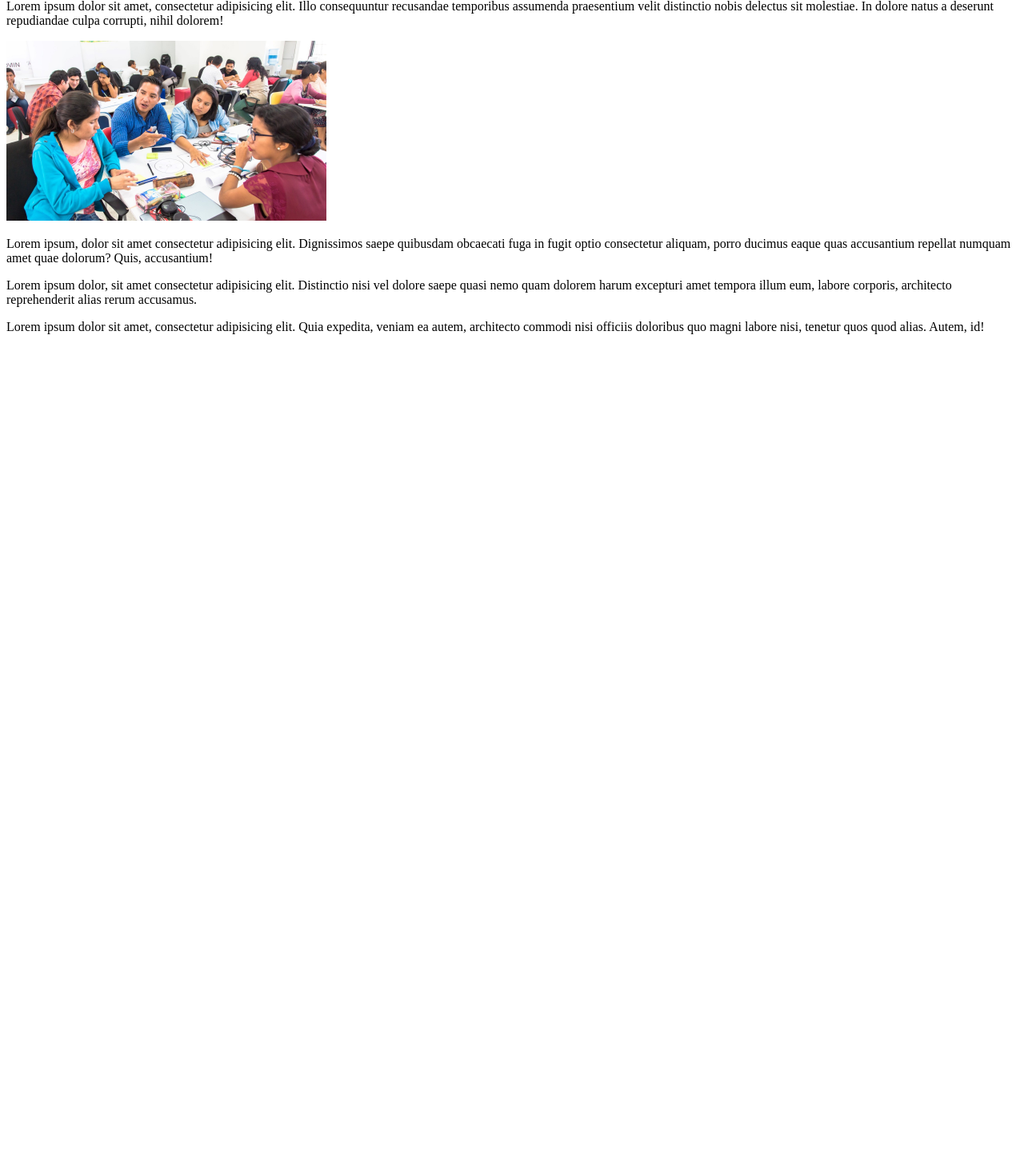
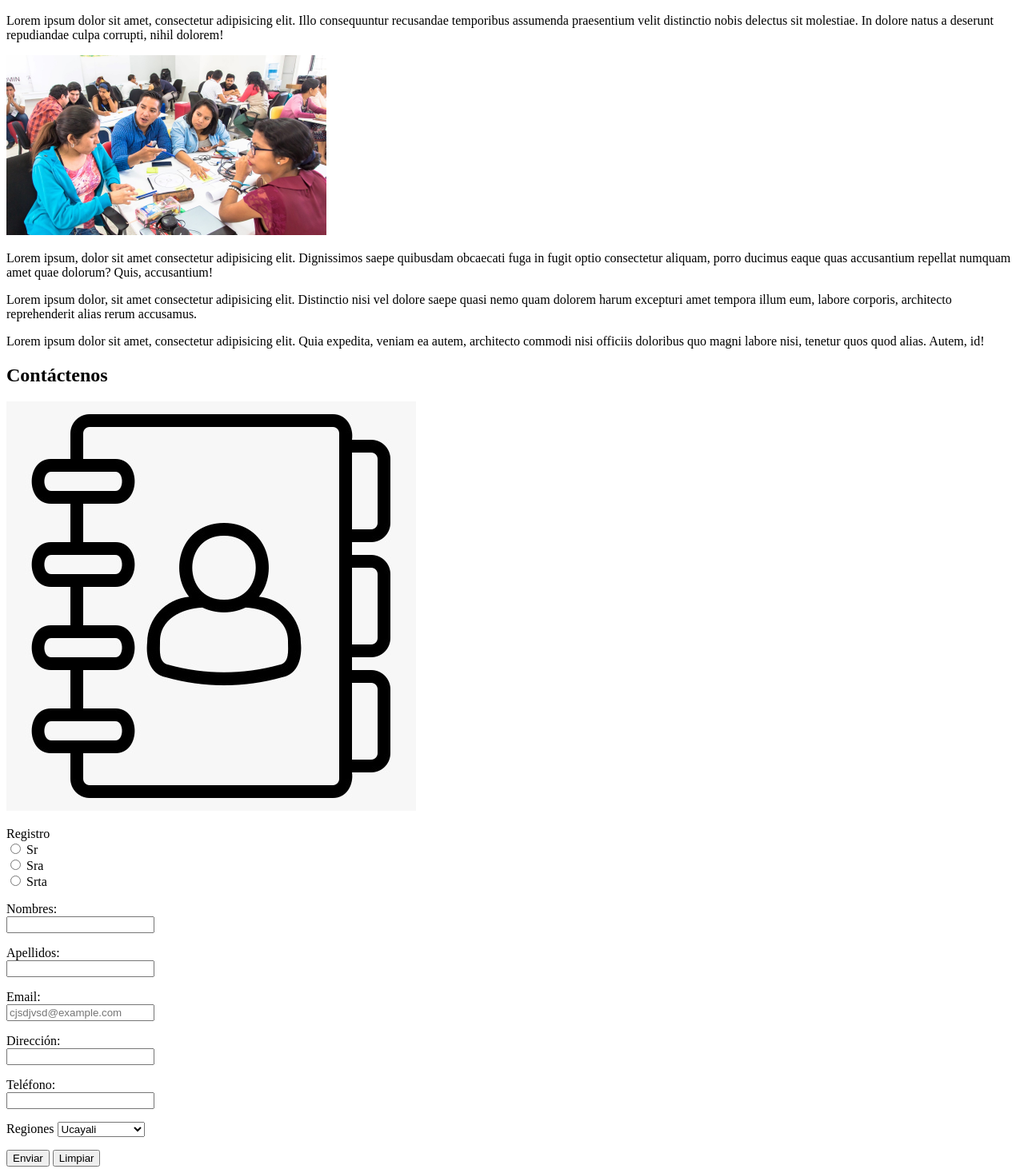
Before and after one commit to Samuel21byte/repositorio-pruebas-2, a plain HTML site: page index.html in a window 1280 px wide. Shown: the part 669-2136 px from the top of the page at 80% size. Before the commit the page ends 1103 px from the top, so only its background shows below. Drawn offline with Linux system fonts and the light colour scheme.

Commit message:
Validación de texto en HTML

```diff
--- a/index.html
+++ b/index.html
@@ -10,10 +10,11 @@
     <header>
         <nav>
             <ul>
-                <li><a href="#introduccion">Nosotros</a></li>
-                <li><a href="#programas">Procesos</a></li>
-                <li><a href="#contacto">Galeria</a></li>
-                <li><a href="" id="intranet">Intranet</a></li>
+                <li>Nosotroms</li>
+                <li>Procesos</li>
+                <li>Contacto</li>
+                <li>Galería</li>
+                <li>Intranet</li>
             </ul>
         </nav>
     </header>
@@ -42,6 +43,66 @@
 
         </section>
 
+        <section>
+            <h2>Contáctenos</h2>
+            <div>
+                <img src="semana3/assets/WhatsApp Image 2024-09-16 at 2.30.32 PM.jpeg" alt="Contacto">
+            </div>
+            <div>
+                <form action="">
+                    <p>
+                        <label for="">Registro</label><br>
+                        <label>
+                            <input type="radio" name="title" value="sr">
+                            Sr <br>
+                        </label>
+                        <label for="">
+                            <input type="radio" name="title" value="sra">
+                            Sra <br>
+                        </label>
+                        <label for="">
+                            <input type="radio" name="title" value="srta">
+                            Srta
+                        </label>
+                        </p>
+                        <p>
+                            <label for="">Nombres:</label><br>
+                            <input pattern="[A-Za-z\s]+" title="Nombres" type="text" name="nombres" required>
+                        </p>
+                        <p>
+                            <label for="">Apellidos:</label><br>
+                            <input pattern="[A-Za-z\s]+" title="Apellidos" type="text" name="apellidos" required>
+                        </p>
+                        <p>
+                            <label for="">Email:</label><br>
+                            <input type="email" name="email" required placeholder="cjsdjvsd@example.com">
+                        </p>
+                        <p>
+                            <label for="">Dirección:</label><br>
+                            <input type="text" title="Email" name="direcccion" required>
+                        </p>
+                        <p>
+                            <label for="">Teléfono:</label><br>
+                            <input type="number" name="telefono" required>
+                        </p>
+                        <p>
+                            <label for="">Regiones</label>
+                            <select name="regiones" required>
+                                <option value="">Madre de Dios</option>
+                                <option value="1">Cusco</option>
+                                <option value="2">Puno</option>
+                                <option value="3">Arequipa</option>
+                                <option value="">Apurimac</option>
+                                <option value="" selected>Ucayali</option>
+                            </select>
+                        </p>
+
+                        <button>Enviar</button>
+                        <button type="reset">Limpiar</button>
+                </form>
+            </div>
+        </section>
+
     </main>
 
 
```
Also changed, not shown: semana3/assets/WhatsApp Image 2024-09-16 at 2.30.32 PM.jpeg (added).
